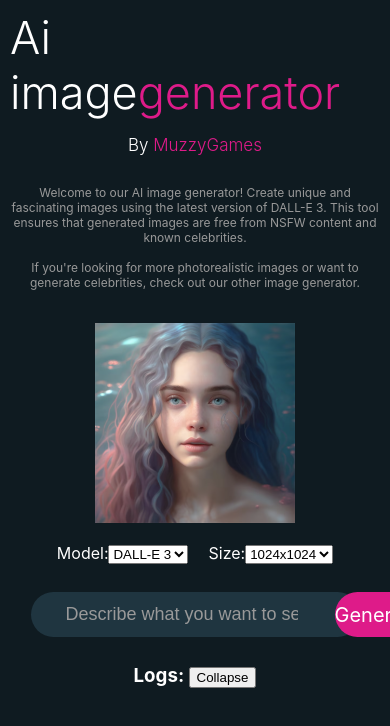
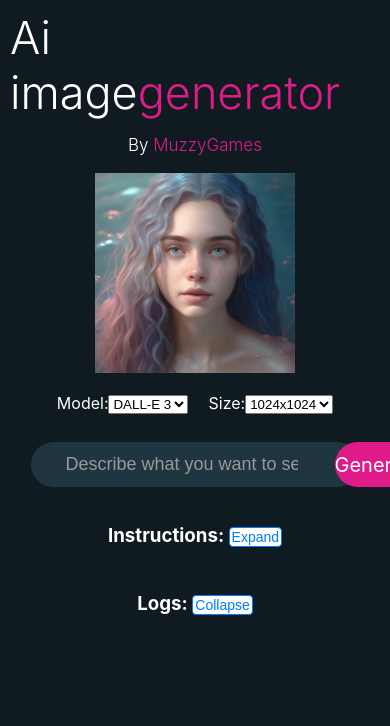
Before and after one commit to appandgametech/imagegenerator, a React (Create React App) app: page / in a window 390 px wide. Shown: the top 726 px of the page. Built offline with nearby package versions, Linux system fonts and the light colour scheme.

Commit message:
updated generator to make more mobile friendly

```diff
--- a/src/Components/ImageGenerator/ImageGenerator.css
+++ b/src/Components/ImageGenerator/ImageGenerator.css
@@ -9,18 +9,6 @@
     margin-bottom: 10px;
     gap: 8px;
     margin: 10px; /* Added margin */
-}
-
-.intro {
-    max-width: 800px;
-    text-align: center;
-    margin-bottom: 10px;
-    font-size: 12px;
-    color: #999;
-}
-
-.intro p {
-    margin-bottom: 15px;
 }
 
 .header {
@@ -94,14 +82,11 @@
     cursor: pointer;
 }
 
-/* ImageGenerator.css */
-
 .generate-btn:disabled {
     background-color: #ccc; /* Grey color */
     cursor: not-allowed; /* Change cursor on disabled state */
 }
 
-/* Add this if you want to change the style when the button is loading */
 .generate-btn.loading {
     background-color: #ccc;
     cursor: not-allowed;
@@ -127,3 +112,55 @@
 .display-none {
     display: none;
 }
+
+.toggle-intro-container {
+    margin-top: 10px;
+}
+
+.toggle-intro-btn {
+    cursor: pointer;
+    background: #fff;
+    border: 1px solid #007bff;
+    color: #007bff;
+    font-size: 14px;
+    padding: 1px 2px; /* Adjusted padding for a smaller button */
+    border-radius: 4px; /* Added border-radius for rounded corners */
+    transition: background 0.3s ease;
+}
+
+.toggle-intro-btn:hover {
+    background: #007bff;
+    color: #fff;
+}
+
+.toggle-logs-btn {
+    cursor: pointer;
+    background: #fff;
+    border: 1px solid #007bff;
+    color: #007bff;
+    font-size: 14px;
+    padding: 1px 2px; /* Adjusted padding for a smaller button */
+    border-radius: 4px; /* Added border-radius for rounded corners */
+    transition: background 0.3s ease;
+}
+
+.toggle-logs-btn:hover {
+    background: #007bff;
+    color: #fff;
+}
+
+#logs-container {
+    max-height: 300px;
+    overflow-y: auto;
+    white-space: pre-wrap;
+}
+
+.logs ul {
+    list-style: none;
+    padding: 0;
+    margin: 0;
+}
+
+.logs li {
+    margin-bottom: 5px;
+}
--- a/src/Components/ImageGenerator/ImageGenerator.jsx
+++ b/src/Components/ImageGenerator/ImageGenerator.jsx
@@ -5,18 +5,11 @@ import './ImageGenerator.css';
 import default_image from '../Assets/default_image.svg';
 
 const ImageGenerator = () => {
-
-    // hide it const apiKey = process.env.REACT_APP_OPENAI_API_KEY
-
-    // Log the value to the console
-    //hide it console.log('API Key:', apiKey);
-
-
-
   const [image_url, setImage_url] = useState('/');
   const [logs, setLogs] = useState([]);
   const [loading, setLoading] = useState(false);
   const [logsExpanded, setLogsExpanded] = useState(true);
+  const [introExpanded, setIntroExpanded] = useState(false);
   const [model, setModel] = useState('dall-e-3');
   const [size, setSize] = useState('1024x1024');
 
@@ -28,7 +21,6 @@ const ImageGenerator = () => {
   };
 
   useEffect(() => {
-        // Scroll to the bottom of the logs when updated
     const logsContainer = document.getElementById('logs-container');
     if (logsContainer) {
       logsContainer.scrollTop = logsContainer.scrollHeight;
@@ -37,6 +29,10 @@ const ImageGenerator = () => {
 
   const toggleLogsVisibility = () => {
     setLogsExpanded(!logsExpanded);
+  };
+
+  const toggleIntroVisibility = () => {
+    setIntroExpanded(!introExpanded);
   };
 
   const imageGenerator = async () => {
@@ -68,7 +64,6 @@ const ImageGenerator = () => {
 
       if (!response.ok) {
         if (response.status === 400) {
-                    // Display message for NSFW content
           addLog('Error: Detected NSFW content. Please revise your prompt.');
           setLoading(false);
           return;
@@ -101,7 +96,6 @@ const ImageGenerator = () => {
   const handleGenerateClick = () => {
     imageGenerator();
 
-        // Disable the generate button for 7 seconds
     generateBtnRef.current.disabled = true;
     setTimeout(() => {
       generateBtnRef.current.disabled = false;
@@ -112,7 +106,6 @@ const ImageGenerator = () => {
     const selectedModel = e.target.value;
     setModel(selectedModel);
 
-        // Adjust the size options based on the selected model
     if (selectedModel === 'dall-e-2') {
       setSize('512x512');
     } else if (selectedModel === 'dall-e-3') {
@@ -127,17 +120,6 @@ const ImageGenerator = () => {
       </div>
       <div className='header1'>
         By <span>MuzzyGames</span>
-            </div>
-            <div className='intro'>
-                <p>
-                    Welcome to our AI image generator! Create unique and fascinating images using
-                    the latest version of DALL-E 3. This tool ensures that generated images are free
-                    from NSFW content and known celebrities.
-                </p>
-                <p>
-                    If you're looking for more photorealistic images or want to generate
-                    celebrities, check out our other image generator.
-                </p>
       </div>
       <div className='img-loading'>
         <div className='image'>
@@ -177,10 +159,53 @@ const ImageGenerator = () => {
           Generate
         </div>
       </div>
+
+
+      <div className='toggle-intro-container'>
+  <h3>
+    Instructions:{' '}
+    <button className={`toggle-intro-btn ${introExpanded ? 'expanded' : 'collapsed'}`} onClick={toggleIntroVisibility}>
+      {introExpanded ? 'Collapse' : 'Expand'}
+    </button>
+  </h3>
+  {introExpanded && (
+    <div className={`intro expanded`}>
+      <p>
+        Welcome to our AI image generator! Create unique and fascinating images using the latest
+        version of DALL-E 3. Explore the frequently asked questions below for more information. Be sure to be very descriptive in your prompts, for example if you want a realstic photo of something at the end of yoru promot type realstic high resolution.
+      </p>
+      <div className="faq">
+        <h4>Frequently Asked Questions</h4>
+        <p>
+          <strong style={{ color: '#de1b89' }}>Q: What model do I choose?</strong>
+        </p>
+        <p>
+          <strong>A:</strong> We offer two models, DALL-E 2 and DALL-E 3. DALL-E 2 is suitable for generating images with a resolution of 512x512 pixels, while DALL-E 3 can generate higher-resolution images at 1024x1024 pixels. Choose the model based on your specific requirements for image resolution and fidelity.
+        </p>
+        <p>
+          <strong style={{ color: '#de1b89' }}>Q: Does the model generate NSFW content or celebrities?</strong>
+        </p>
+        <p>
+          <strong>A:</strong> No, the models are designed to ensure that generated images are free from NSFW (Not Safe For Work) content and known celebrities. If you're interested in generating such content, please check out our other image generators.
+        </p>
+        <p>
+          <strong style={{ color: '#de1b89' }}>Q: Can these models generate XYZ?</strong>
+        </p>
+        <p>
+          <strong>A:</strong> The models have limitations, and they may not be able to generate certain types of content. If you have specific requirements, please check our other image generators to find a model that suits your needs.
+        </p>
+      </div>
+    </div>
+  )}
+</div>
+
+
+
+
       <div className='logs' id='logs-container'>
         <h3>
           Logs:{' '}
-                    <button className='toggle-logs-btn' onClick={toggleLogsVisibility}>
+          <button className={`toggle-logs-btn ${logsExpanded ? 'expanded' : 'collapsed'}`} onClick={toggleLogsVisibility}>
             {logsExpanded ? 'Collapse' : 'Expand'}
           </button>
         </h3>
```
Lines whose indentation alone changed are shown as unchanged.
